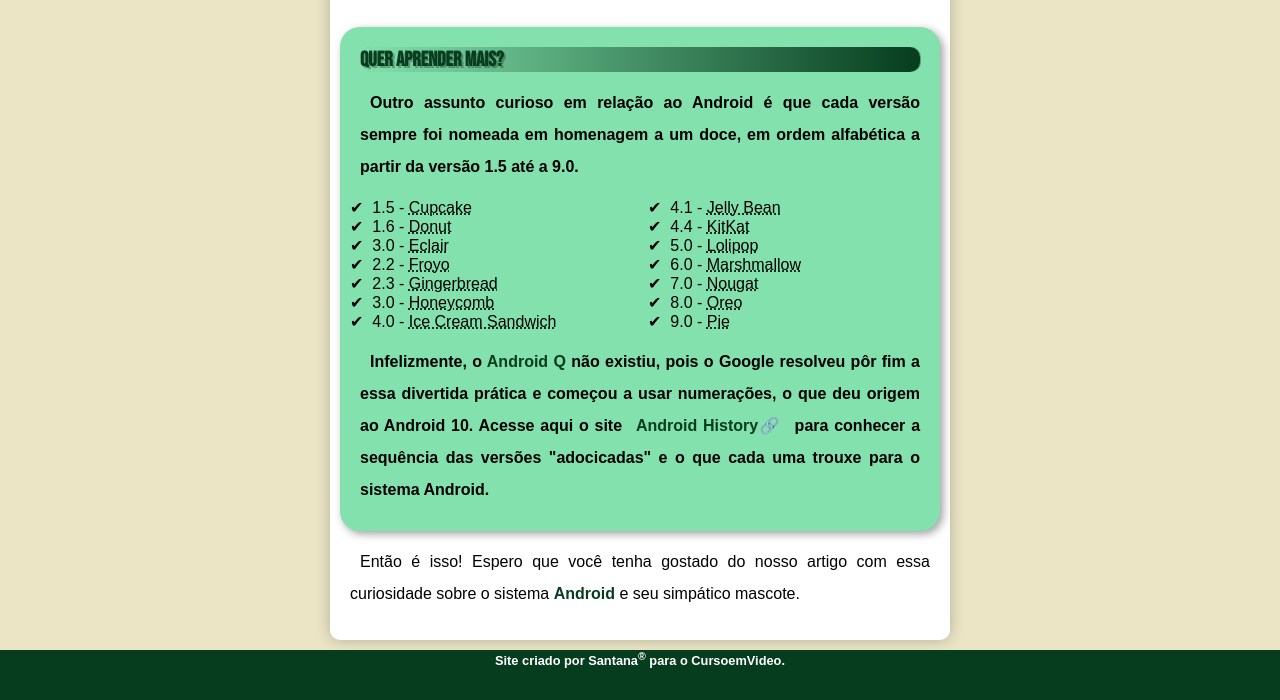
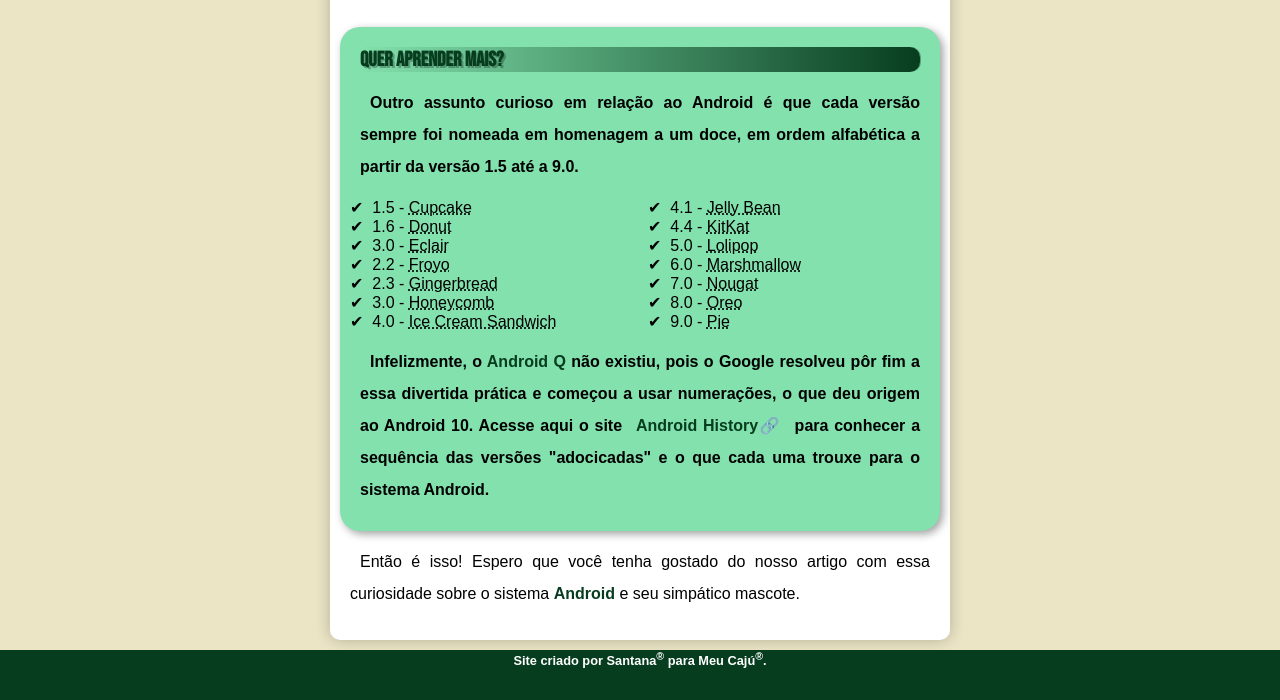
Before and after one commit to Dev-Santana7/projeto-android, a plain HTML site: page index.html in a window 1280 px wide. Shown: the part 2290-2990 px from the top of the page. Drawn offline with Linux system fonts and the light colour scheme.

Commit message:
pequena e importante mudança

```diff
--- a/index.html
+++ b/index.html
@@ -81,7 +81,7 @@
         </article>
     </main>
     <footer>
-        <p>Site criado por Santana<sup>&reg;</sup> para o CursoemVideo.</p>
+        <p>Site criado por Santana<sup>&reg;</sup> para Meu Cajú<sup>&reg;</sup>.</p>
     </footer>
 </body>
 </html>
```
